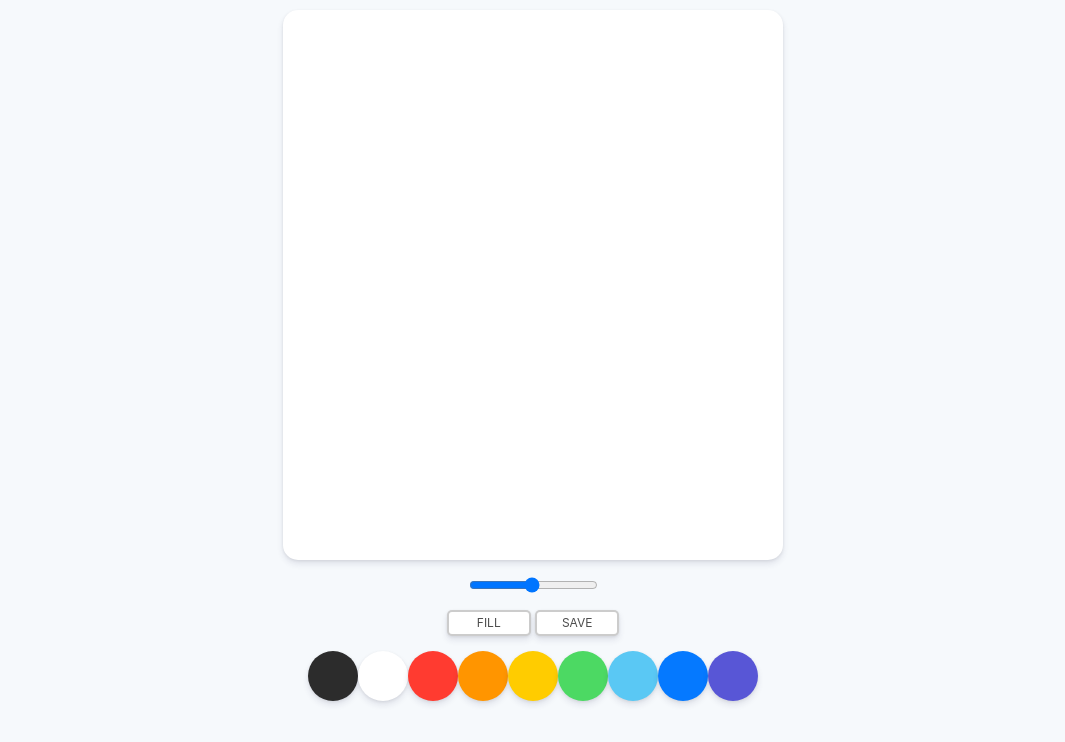
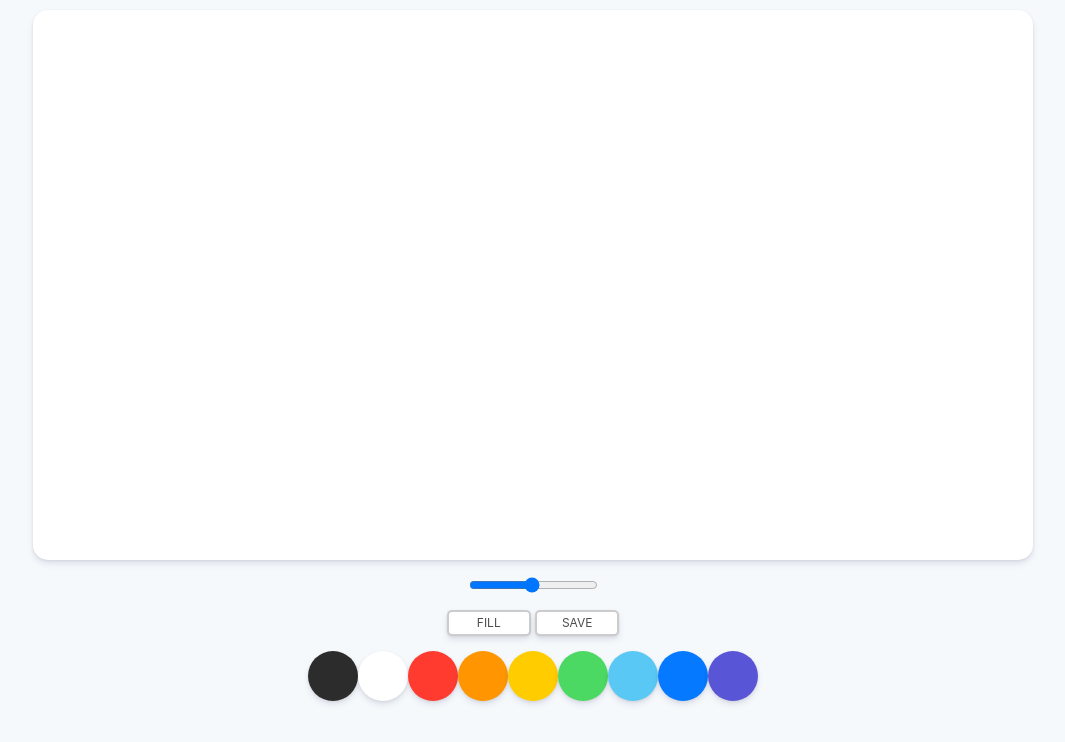
Before and after one commit to jeongo0515/making-painting-board-by-VanillaJS, a plain HTML site: page index.html in a window 1280 px wide. Shown: the whole page, without its empty margins (107-1172 px from the left). Drawn offline with Linux system fonts and the light colour scheme.

Commit message:
starting line

```diff
--- a/app.js
+++ b/app.js
@@ -1,4 +1,11 @@
 const canvas = document.getElementById("jsCanvas");
+const ctx = canvas.getContext("2d");  //context를 2D로 작업
+
+canvas.width = 1000;  // 캔버스 폭 정의
+canvas.height = 550;  // 캔버스의 높이 정의
+
+ctx.strokStyle = "#2c2c2c"; // 초기색상 지정
+ctx.lineWidth = 2.5;  // 초기 굵기 지정()
 
 let painting = false;   // painting의 초기값을 false로 지정
 
@@ -6,22 +13,29 @@ function stopPainting(){   // 함수 호출시 painting값을 false로 지정
     painting = false;
 }
 
+function startPainting() {
+    painting = true;
+}
+
 function onMouseMove(event) {  // 함수 호출시 마우스 포인터의 좌표 저장
     const x = event.offsetX;   // 스크린상의 X좌표가 아닌 캔버스상의 X좌표
     const y = event.offsetY;   // 스크린상의 Y좌표가 아닌 캔버스상의 Y좌표
+    if(!painting){  // 만약 painting을 하지 않는다면
+        ctx.beginPath();  // path를 만들기 시작(가상의 선)
+        ctx.moveTo(x, y);  // x, y좌표를 따라서
+    } else {
+        ctx.lineTo(x, y);  // 가장 최근의 path위치와 현재의 위치를 선으로 연결
+        ctx.stroke();
+    }
 }
 
 function onMouseDown(event) {   // 마우스를 누르면 painting값을 ture로 지정
     painting = true;
 }
 
-function onMouseUp(event) {   // 마우스를 때면 stopPainting함수 호출
-    stopPainting();
+if(canvas){
+    canvas.addEventListener("mousedown", startPainting);     //mousedown라는 이벤트 발생시  stopPainting라는 함수 실행
+    canvas.addEventListener("mousemove", onMouseMove);     //mousemove라는 이벤트 발생시  onMouseMove라는 함수 실행
+    canvas.addEventListener("mouseup", stopPainting);         // mouseup라는 이벤트 발생시 stopPainting라는 함수 실행
+    canvas.addEventListener("mouseleave", stopPainting);   //mouseleave라는 이벤트 발생시 stopPainting라는 함수 실행
 }
-
-if(canvas){
-    canvas.addEventListener("mousedown", onMouseDown);     //mousedown라는 이벤트 발생시  onMouseDown라는 함수 실행
-    canvas.addEventListener("mousemove", onMouseMove);     //mousemove라는 이벤트 발생시  onMouseMove라는 함수 실행
-    canvas.addEventListener("mouseup", onMouseUp);         // mouseup라는 이벤트 발생시 onMouseUp라는 함수 실행
-    canvas.addEventListener("mouseleave", stopPainting);   //mouseleave라는 이벤트 발생시 onMouseLeave라는 함수 실행
-}
--- a/styles.css
+++ b/styles.css
@@ -46,7 +46,7 @@ body {
 }
 
 .canvas {
-    width: 500px;
+    width: 1000px;
     height: 550px;
     background-color: white;
      border-radius: 15px;
```
